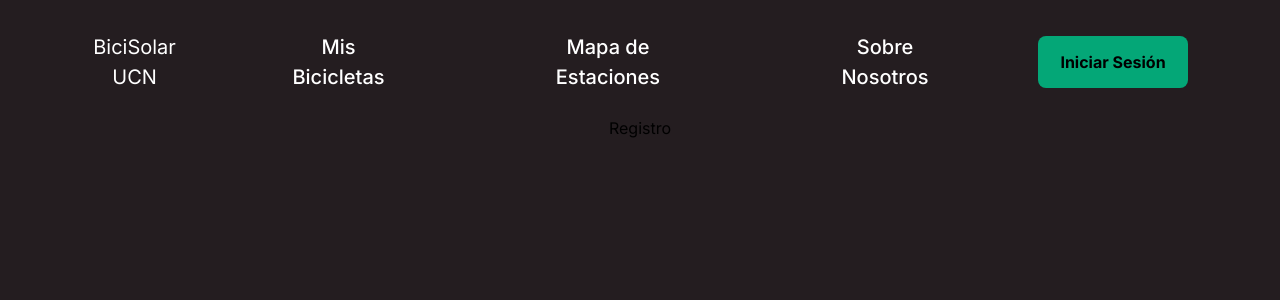
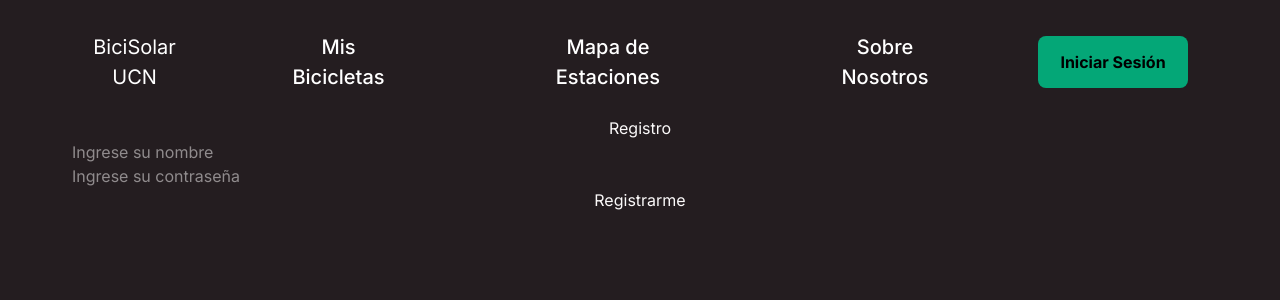
Before and after one commit to MotelPaso/Bicicletero, a React (Vite) app in the folder frontend/: page /registro in a window 1280 px wide. Shown: the top 300 px of the page. Built offline with nearby package versions, Linux system fonts and the light colour scheme.

Commit message:
begin register page

```diff
--- a/frontend/src/pages/Registro.jsx
+++ b/frontend/src/pages/Registro.jsx
@@ -1,9 +1,69 @@
-function Registro() {
+import { useState } from "react";
+
+export default function Registro() {
+	const [username, setUsername] = useState("");
+	const [password, setPassword] = useState("");
+
+	const checkExists = async (user) => {
+		try {
+			const query = await fetch("http://127.0.0.1:8000/users/checkUser", {
+				method: "POST",
+				headers: {
+					"Content-Type": "application/json",
+				},
+				body: JSON.stingify(user),
+			});
+			if (query.ok) {
+				const data = await query.json();
+				return data
+					? () => {
+							alert("Registrado correctamente!");
+					  }
+					: () => {
+							alert("Usuario ya existe en el sistema...");
+					  };
+			}
+		} catch (e) {
+			console.error(e);
+		}
+	};
+
+	const createNewUser = (e) => {
+		e.preventDefault();
+		checkExists(username, password);
+		setUsername("");
+		setPassword("");
+	};
+
 	return (
-		<div>
-			<h1>Registro</h1>
-		</div>
+		<>
+			<div className="text-(--DText) flex flex-col justify-center">
+				<h1 className="">Registro</h1>
+				<form
+					className="flex flex-col justify-center"
+					onSubmit={createNewUser}
+				>
+					<input
+						value={username}
+						type="text"
+						placeholder="Ingrese su nombre"
+						onChange={(e) => {
+							setUsername(e.target.value);
+						}}
+					></input>
+					<input
+						value={password}
+						type="password"
+						placeholder="Ingrese su contraseña"
+						onChange={(e) => {
+							setPassword(e.target.value);
+						}}
+					></input>
+					<button className="" type="submit">
+						Registrarme
+					</button>
+				</form>
+			</div>
+		</>
 	);
 }
-
-export default Registro;
```
